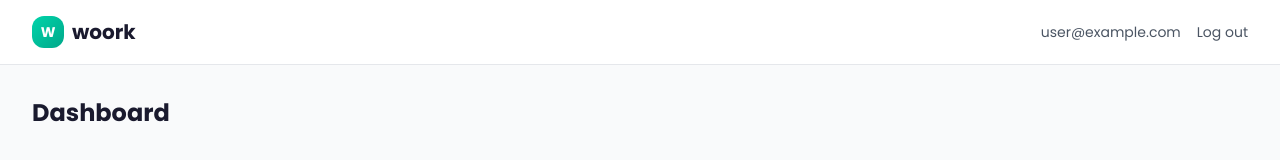
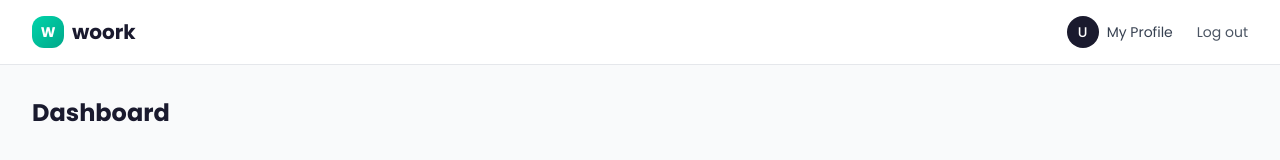
Before and after one commit to kymo42/woork, a Next.js app: page /dashboard in a window 1280 px wide. Shown: the top 160 px of the page. Built offline with nearby package versions, Linux system fonts and the light colour scheme; no server answers; the database is empty; sample sign-in values are in the browser's storage.

Commit message:
Add profile links and logout to all dashboards

```diff
--- a/src/app/dashboard/page.tsx
+++ b/src/app/dashboard/page.tsx
@@ -56,7 +56,12 @@ export default function DashboardPage() {
                             <span className="text-xl font-bold text-woork-navy">woork</span>
                         </div>
                         <div className="flex items-center gap-4">
-                            <span className="text-sm text-gray-600">{user.email}</span>
+                            <Link href="/profile" className="flex items-center gap-2 hover:bg-gray-100 rounded-lg px-2 py-1 transition-colors">
+                                <div className="w-8 h-8 rounded-full bg-woork-navy text-white flex items-center justify-center text-sm font-medium">
+                                    {user?.email?.charAt(0).toUpperCase() || "U"}
+                                </div>
+                                <span className="text-sm text-gray-700 hidden sm:inline">My Profile</span>
+                            </Link>
                             <button
                                 onClick={async () => {
                                     await signOut();
--- a/src/app/employer/dashboard/page.tsx
+++ b/src/app/employer/dashboard/page.tsx
@@ -97,7 +97,7 @@ const mockCandidates: Candidate[] = [
 ];
 
 export default function EmployerDashboard() {
-    const { user, loading: authLoading, userType } = useAuth();
+    const { user, loading: authLoading, userType, signOut } = useAuth();
     const router = useRouter();
     const [activeTab, setActiveTab] = useState<Tab>("jobs");
     const [searchQuery, setSearchQuery] = useState("");
@@ -152,9 +152,21 @@ export default function EmployerDashboard() {
                                 Post a Job
                             </Link>
                             <div className="flex items-center gap-2">
-                                <div className="w-8 h-8 rounded-full bg-woork-navy text-white flex items-center justify-center text-sm font-medium">
-                                    B
-                                </div>
+                                <Link href="/profile" className="flex items-center gap-2 hover:bg-gray-100 rounded-lg px-2 py-1 transition-colors">
+                                    <div className="w-8 h-8 rounded-full bg-woork-navy text-white flex items-center justify-center text-sm font-medium">
+                                        {user?.email?.charAt(0).toUpperCase() || "U"}
+                                    </div>
+                                    <span className="text-sm text-gray-700 hidden sm:inline">My Profile</span>
+                                </Link>
+                                <button
+                                    onClick={async () => {
+                                        await signOut();
+                                        router.push("/");
+                                    }}
+                                    className="text-sm text-gray-500 hover:text-red-600 transition-colors"
+                                >
+                                    Logout
+                                </button>
                             </div>
                         </div>
                     </div>
--- a/src/app/parent/dashboard/page.tsx
+++ b/src/app/parent/dashboard/page.tsx
@@ -31,7 +31,7 @@ interface Application {
 }
 
 export default function ParentDashboard() {
-    const { user, loading: authLoading, userType } = useAuth();
+    const { user, loading: authLoading, userType, signOut } = useAuth();
     const router = useRouter();
     const [loading, setLoading] = useState(true);
     const [activeTab, setActiveTab] = useState<"overview" | "applications" | "teens" | "settings">("overview");
@@ -155,9 +155,21 @@ export default function ParentDashboard() {
                         </Link>
                         <div className="flex items-center gap-4">
                             <span className="text-slate-400">Welcome, {parentData?.firstName || "Parent"}</span>
-                            <div className="w-10 h-10 rounded-full bg-woork-coral text-white flex items-center justify-center font-medium">
-                                {parentData?.firstName?.[0] || "P"}
-                            </div>
+                            <Link href="/profile" className="flex items-center gap-2 hover:bg-slate-700 rounded-lg px-2 py-1 transition-colors">
+                                <div className="w-10 h-10 rounded-full bg-woork-coral text-white flex items-center justify-center font-medium">
+                                    {parentData?.firstName?.[0] || "P"}
+                                </div>
+                                <span className="text-sm text-slate-300 hidden sm:inline">My Profile</span>
+                            </Link>
+                            <button
+                                onClick={async () => {
+                                    await signOut();
+                                    router.push("/");
+                                }}
+                                className="text-sm text-slate-400 hover:text-red-400 transition-colors"
+                            >
+                                Logout
+                            </button>
                         </div>
                     </div>
                 </div>
```
